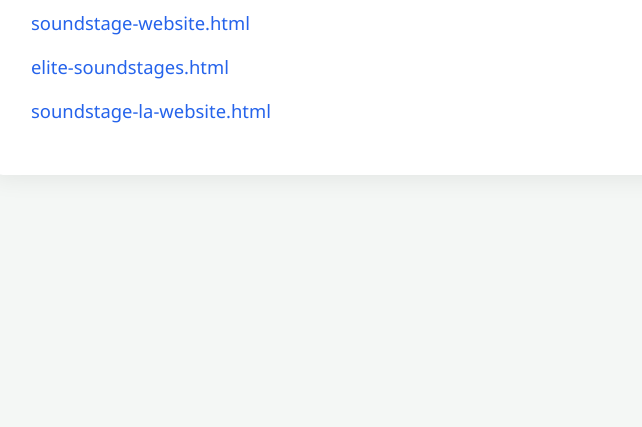
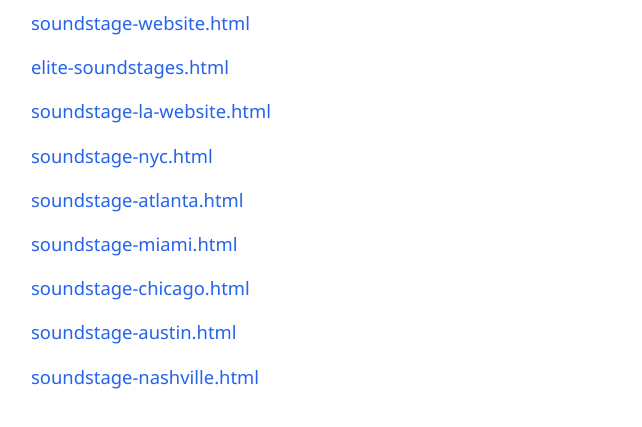
Before and after one commit to 4M01/soundstages, a plain HTML site: page index.html in a window 1280 px wide. Shown: the part 213-640 px from the top of the page, without its empty margins (259-901 px from the left). Drawn offline with Linux system fonts and the light colour scheme.

Commit message:
chore: updated new pages

```diff
--- a/index.html
+++ b/index.html
@@ -58,7 +58,12 @@
             <li><a href="./soundstage-website.html">soundstage-website.html</a></li>
             <li><a href="./elite-soundstages.html">elite-soundstages.html</a></li>
             <li><a href="./soundstage-la-website.html">soundstage-la-website.html</a></li>
-            <!-- Add more HTML files here as needed -->
+            <li><a href="./soundstage-nyc.html">soundstage-nyc.html</a></li>
+            <li><a href="./soundstage-atlanta.html">soundstage-atlanta.html</a></li>
+            <li><a href="./soundstage-miami.html">soundstage-miami.html</a></li>
+            <li><a href="./soundstage-chicago.html">soundstage-chicago.html</a></li>
+            <li><a href="./soundstage-austin.html">soundstage-austin.html</a></li>
+            <li><a href="./soundstage-nashville.html">soundstage-nashville.html</a></li>
         </ul>
     </div>
 </body>
```
